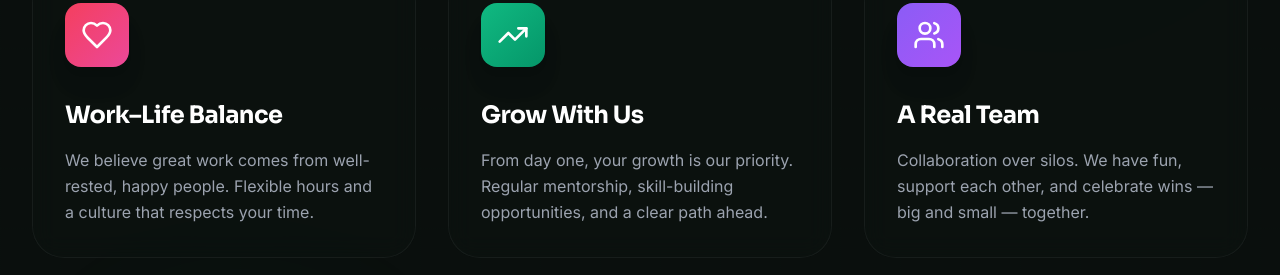
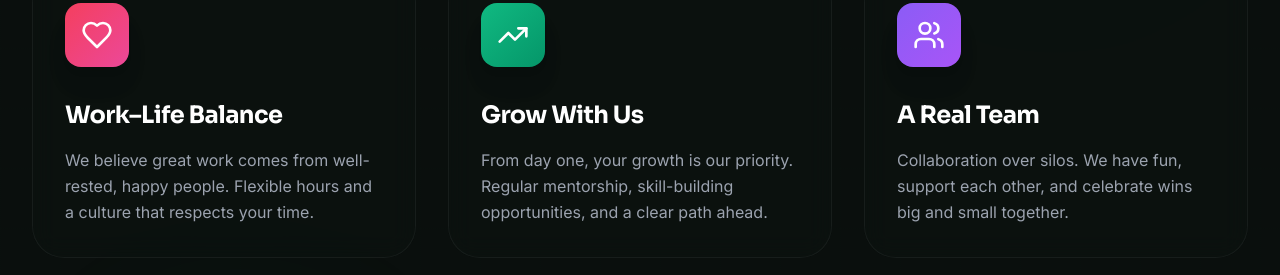
Before and after one commit to willsmeet/willsmeet, a Next.js app: page /careers in a window 1280 px wide. Shown: the part 1095-1370 px from the top of the page. Built offline with nearby package versions, Linux system fonts and the light colour scheme.

Commit message:
fix: Remove em dash from careers page description on the careers page.

```diff
--- a/src/app/careers/page.tsx
+++ b/src/app/careers/page.tsx
@@ -27,7 +27,7 @@ const perks = [
     {
         icon: Users,
         title: 'A Real Team',
-        description: 'Collaboration over silos. We have fun, support each other, and celebrate wins — big and small — together.',
+        description: 'Collaboration over silos. We have fun, support each other, and celebrate wins big and small together.',
         color: 'from-violet-500 to-purple-500',
         bgColor: 'bg-violet-500/10',
         borderColor: 'border-violet-500/20',
```
